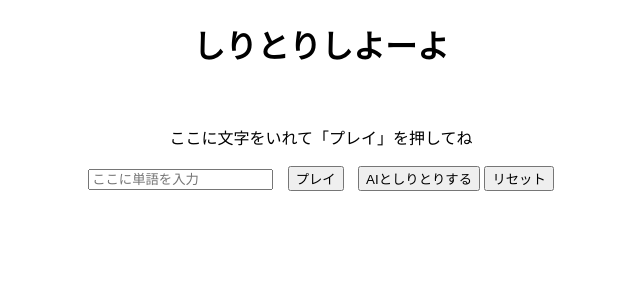
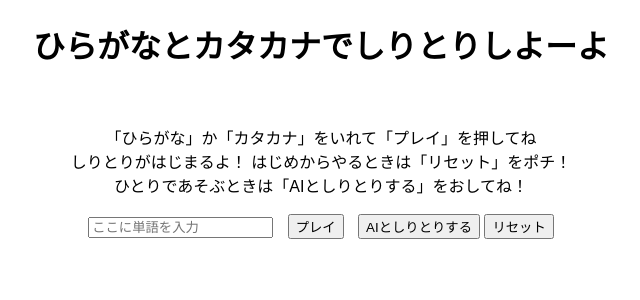
Before and after one commit to yama-kiyo/shiritori, a Flask app: page / in a window 1280 px wide. Shown: the top 300 px of the page, without its empty margins (319-959 px from the left). Run offline with Flask 3, Linux system fonts and the light colour scheme.

Commit message:
Update index.html

```diff
--- a/templates/index.html
+++ b/templates/index.html
@@ -21,9 +21,11 @@
     </style>
 </head>
 <body>
-    <h1>しりとりしよーよ</h1><BR>
+    <h1>ひらがなとカタカナでしりとりしよーよ</h1><BR>
     <BR>
-    ここに文字をいれて「プレイ」を押してね<BR>
+    「ひらがな」か「カタカナ」をいれて「プレイ」を押してね<BR>
+    しりとりがはじまるよ！ はじめからやるときは「リセット」をポチ！<br>
+    ひとりであそぶときは「AIとしりとりする」をおしてね！<br>
     <input type="text" id="wordInput" placeholder="ここに単語を入力">
     <button id="playButton">プレイ</button>
     <button id="aiPlayButton">AIとしりとりする</button>
```
